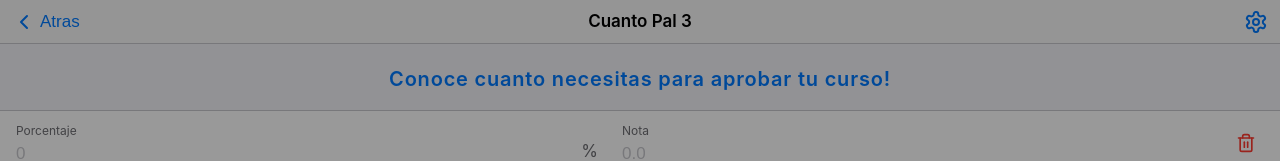
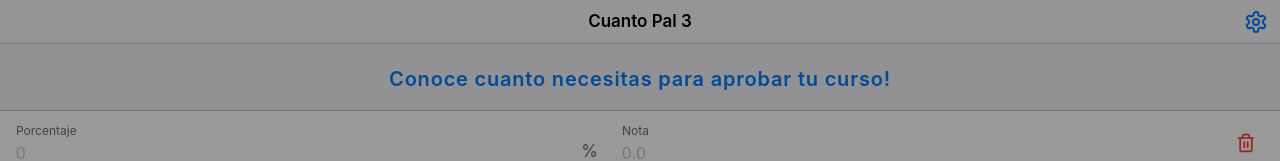
Before and after one commit to 02loveslollipop/CuantoPal3, a React (Vite) app in the folder react/: page / in a window 1280 px wide. Shown: the top 161 px of the page. Built offline with nearby package versions, Linux system fonts and the light colour scheme.

Commit message:
feat: disable the back button in home button

```diff
--- a/react/src/App.jsx
+++ b/react/src/App.jsx
@@ -14,6 +14,7 @@ export const App = () => {
   const [showFirstTimeAlert, setShowFirstTimeAlert] = useState(false);
   const [activeNavIndex, setActiveNavIndex] = useState(0);
   const [showSettings, setShowSettings] = useState(false);
+  const [showReturn, setShowReturn] = useState(false);
   const [isLoading, setIsLoading] = useState(true);
   const [settings, setSettings] = useState({
     minAcceptValue: 0.5,
@@ -58,6 +59,12 @@ export const App = () => {
       onClick: () => setActiveNavIndex(2)
     }
   ];
+
+  const handleOnAction = () => {
+    if (!showSettings) swtShowReturn(true);
+    else setShowReturn(false);
+    setShowSettings(!showSettings);
+  }
 
   const handleFirstTimeAlert = async () => {
     await localStorage.setItem("isFirstTime", "false");
@@ -104,8 +111,9 @@ export const App = () => {
     <div className="app">
       <NavigationBar
         title={showSettings ? "Configuracion" : "Cuanto Pal 3"}
+        hasBack={showReturn}
         onBack={handleBack}
-        onAction={() => setShowSettings(true)}
+        onAction={handleOnAction}
         icon={Settings}
         hasIcon={!showSettings}
       />
--- a/react/src/components/nav-bar.jsx
+++ b/react/src/components/nav-bar.jsx
@@ -3,6 +3,7 @@ import {ChevronLeft} from 'lucide-react';
 
 export const NavigationBar = ({
   title,
+  hasBack,
   onBack,
   onAction,
   icon,
@@ -10,10 +11,11 @@ export const NavigationBar = ({
 }) => {
     const ActionButton = hasIcon ? icon : null;
 
+    const showBack = hasBack && onBack;
 
   return (
     <nav className="nav-bar">
-      {onBack && (
+      {showBack && (
         <button className="nav-bar__button" onClick={onBack}>
           <span className="back-icon">
               <ChevronLeft />
@@ -21,6 +23,7 @@ export const NavigationBar = ({
           Atras
         </button>
       )}
+      {!showBack && <div className="nav-bar__button" />}
       <span className="nav-bar__title">{title}</span>
         <button className="nav-bar__button" onClick={onAction}>
             {hasIcon ? <ActionButton /> : null}
```
